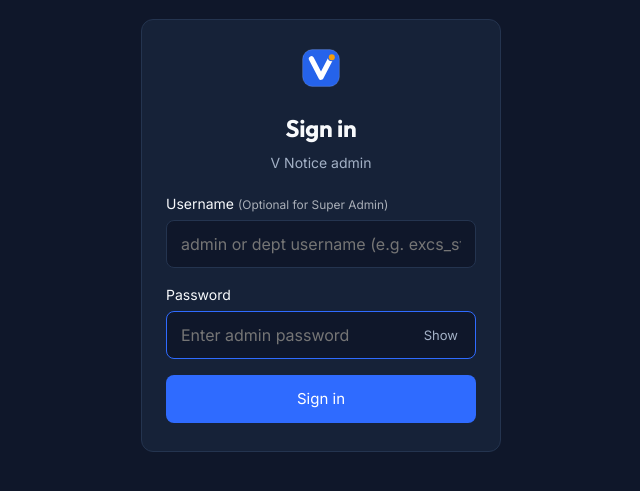
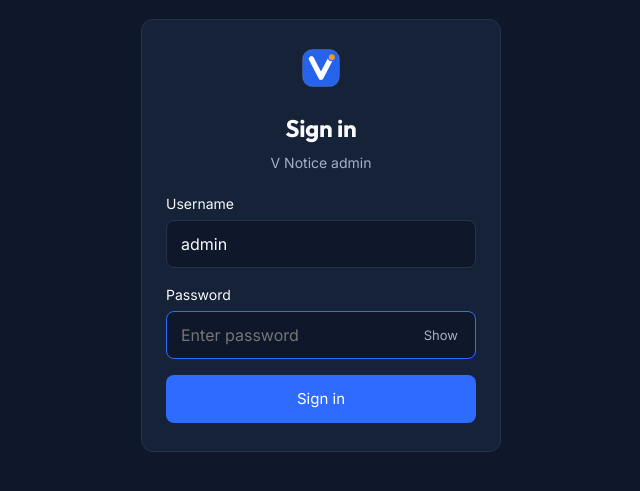
Before and after one commit to anrix05/V-Notice, a Flask app: page / in a window 1280 px wide. Shown: the part 165-656 px from the top of the page, without its empty margins (319-959 px from the left). Run offline with Flask 3, Linux system fonts and the light colour scheme; data comes from the database, SQL or seed files in the repository; parts of the project's set-up code (start-up, migrations or seed data) failed here and were passed over.

Commit message:
style: simplify sign-in modal with clean Username (admin) and Password fields

```diff
--- a/templates/admin.html
+++ b/templates/admin.html
@@ -33,13 +33,13 @@
 
       <form id="login-form" class="auth-form" onsubmit="return false;">
         <div class="form-group">
-          <label for="admin-username-input" class="form-label">Username <span style="font-weight: normal; opacity: 0.65; font-size: 0.85em;">(Optional for Super Admin)</span></label>
-          <input type="text" id="admin-username-input" class="form-control" placeholder="admin or dept username (e.g. excs_staff)" autocomplete="username">
+          <label for="admin-username-input" class="form-label">Username</label>
+          <input type="text" id="admin-username-input" class="form-control" value="admin" placeholder="admin" autocomplete="username">
         </div>
         <div class="form-group">
           <label for="admin-password-input" class="form-label">Password</label>
           <div class="input-password-wrap">
-            <input type="password" id="admin-password-input" class="form-control" placeholder="Enter admin password" required autofocus autocomplete="current-password">
+            <input type="password" id="admin-password-input" class="form-control" placeholder="Enter password" required autofocus autocomplete="current-password">
             <button type="button" id="btn-toggle-password" class="btn-toggle-pw">Show</button>
           </div>
           <div id="login-error" class="inline-error hidden">Incorrect password.</div>
```
